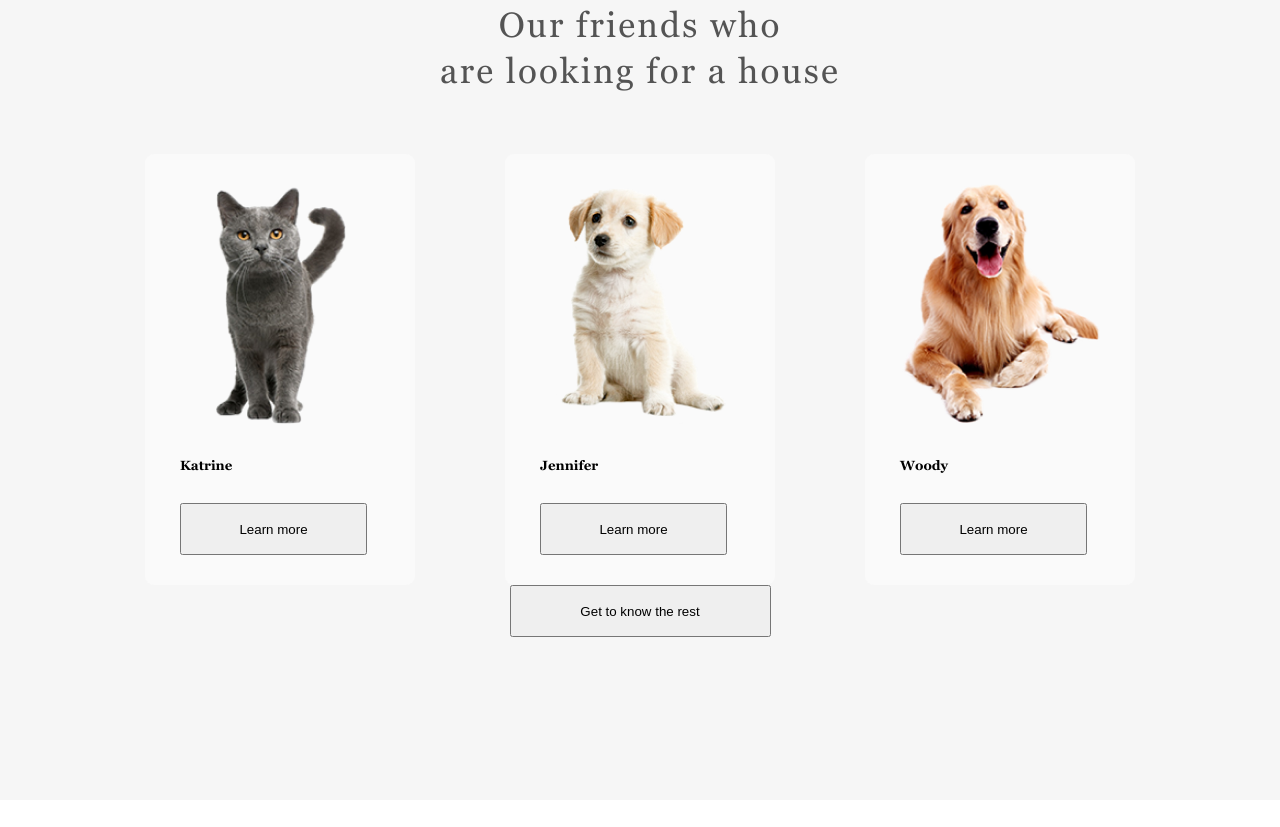
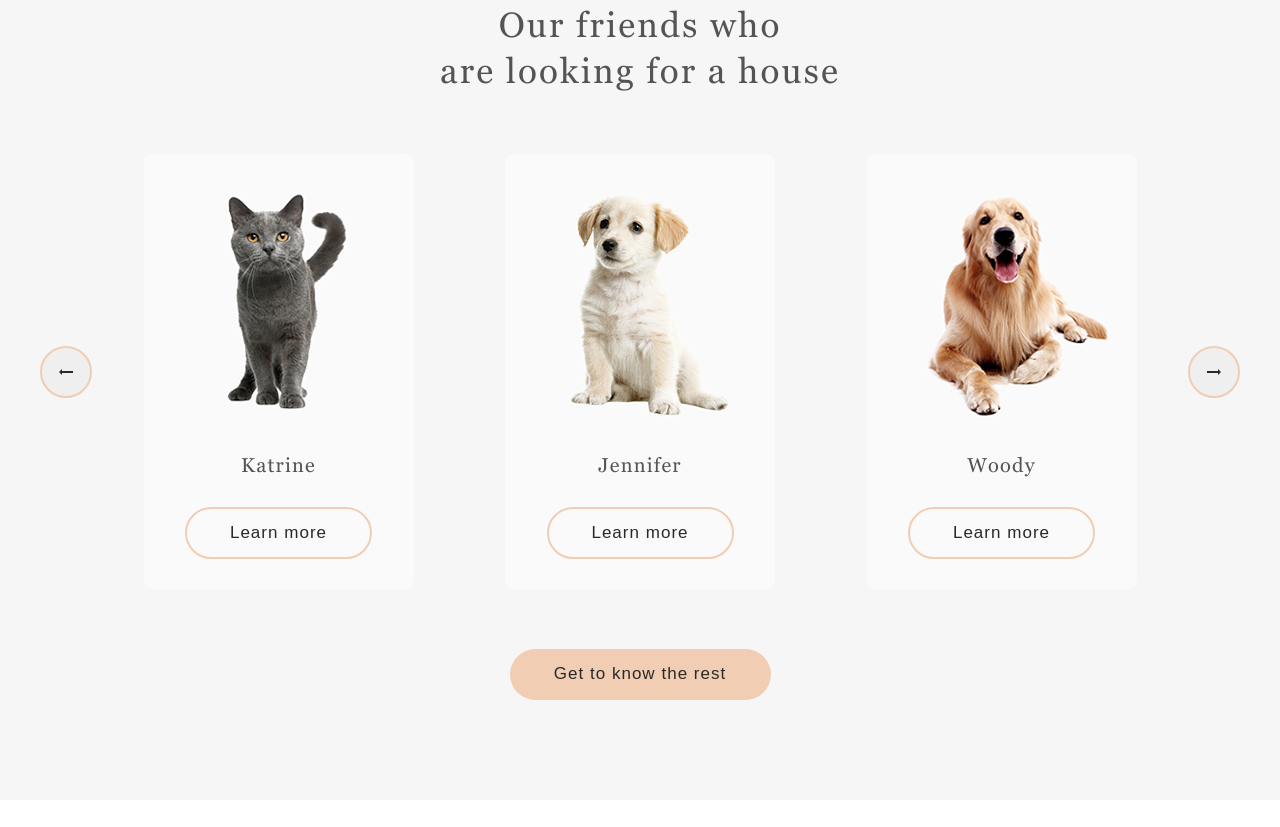
Before and after one commit to Mobidikt/shelter, a plain HTML site: page pages/main/index.html in a window 1280 px wide. Shown: the part 1573-2400 px from the top of the page. Drawn offline with Linux system fonts and the light colour scheme.

Commit message:
feat: block our-friends

```diff
--- a/pages/main/index.html
+++ b/pages/main/index.html
@@ -63,21 +63,23 @@
         <div class="our-friends__content"></div>
         <h3 class="our-friends__title">Our friends who <br>are looking for a house</h3>
         <div class="slider">
+          <button class=" btn btn__left"></button>
         <div class="card">
-          <img class="card__img" src="../../assets/images/photo.png" alt="image" />
+          <img class="card__img" src="../../assets/images/pets/pets-katrine.png" alt="image" />
           <h5 class="card__title">Katrine</h5>
           <button class="card__btn">Learn more</button>
         </div>
         <div class="card">
-          <img class="card__img" src="../../assets/images/photo (1).png" alt="image" />
+          <img class="card__img" src="../../assets/images/pets/pets-jennifer.png" alt="image" />
           <h5 class="card__title">Jennifer</h5>
           <button class="card__btn">Learn more</button>
         </div>
         <div class="card">
-          <img class="card__img" src="../../assets/images/photo (2).png" alt="image" />
+          <img class="card__img" src="../../assets/images/pets/pets-woody.png" alt="image" />
           <h5 class="card__title">Woody</h5>
           <button class="card__btn">Learn more</button>
         </div>
+        <button class=" btn btn__right"></button>
         </div>
         <button class="our-friends__btn">Get to know the rest</button>
         </section>
--- a/pages/main/style.css
+++ b/pages/main/style.css
@@ -160,7 +160,7 @@
 }
 .our-friends {
   box-sizing: border-box;
-  padding: 80px 0 100px;
+  padding: 80px 40px 100px;
   display: flex;
   flex-direction: column;
   align-items: center;
@@ -185,33 +185,86 @@
   color: #545454;
 }
 .slider {
+  width: 100%;
   display: flex;
-  margin: 0 auto;
+  align-items: center;
+  justify-content: space-between;
+  margin: 0 0 60px;
+}
+.btn {
+  height: 52px;
+  width: 52px;
+  border: 2px solid #f1cdb3;
+  box-sizing: border-box;
+  border-radius: 100px;
+}
+.btn__left {
+  background-image: url(../../assets/images/btn__left.svg);
+  background-repeat: no-repeat;
+  background-position: center;
+}
+.btn__right {
+  background-image: url(../../assets/images/btn__right.svg);
+  background-repeat: no-repeat;
+  background-position: center;
 }
 .card {
+  box-sizing: border-box;
+  width: 270px;
+  height: 435px;
+  display: flex;
+  flex-direction: column;
+  align-items: center;
   border-radius: 9px;
   background: #fafafa;
-  padding: 30px 35px;
-  margin-right: 90px;
+  padding: 0;
+  margin-right: 40px;
 }
-.card:last-child {
+.card:last-of-type {
   margin-right: 0;
 }
 .card__img {
-  width: 200px;
-  height: 240px;
+  width: 270px;
+  height: 270px;
   margin: 0;
 }
 .card__title {
-  margin: 30px auto 30px;
+  margin: 30px 0;
+  text-align: center;
+  font-style: normal;
+  font-weight: normal;
+  font-size: 20px;
+  line-height: 23px;
+  letter-spacing: 0.06em;
+  color: #545454;
 }
 .card__btn {
   height: 52px;
   width: 187px;
+  border: 2px solid #f1cdb3;
+  box-sizing: border-box;
+  border-radius: 100px;
+  color: #292929;
+  font-style: normal;
+  font-weight: normal;
+  font-size: 17px;
+  line-height: 130%;
+  letter-spacing: 0.06em;
+  background-color: transparent;
 }
 .our-friends__btn {
+  box-sizing: border-box;
   width: 261px;
   height: 52px;
+  background: #f1cdb3;
+  border-radius: 100px;
+  font-style: normal;
+  font-weight: normal;
+  font-size: 17px;
+  line-height: 130%;
+  letter-spacing: 0.06em;
+  color: #292929;
+  border: none;
 }
 .help {
   box-sizing: border-box;
```
Also changed, not shown: assets/images/btn__left.svg (renamed from assets/images/Arrow (1).svg), assets/images/btn__right.svg (renamed from assets/images/Arrow.svg), assets/images/pets/pets-charly.png (added), assets/images/pets/pets-jennifer.png (added), assets/images/pets/pets-katrine.png (added), assets/images/pets/pets-scarlet.png (added), assets/images/pets/pets-timmy.png (added), assets/images/pets/pets-woody.png (added), assets/images/photo (1).png (deleted), assets/images/photo (2).png (deleted), assets/images/photo.png (deleted).
